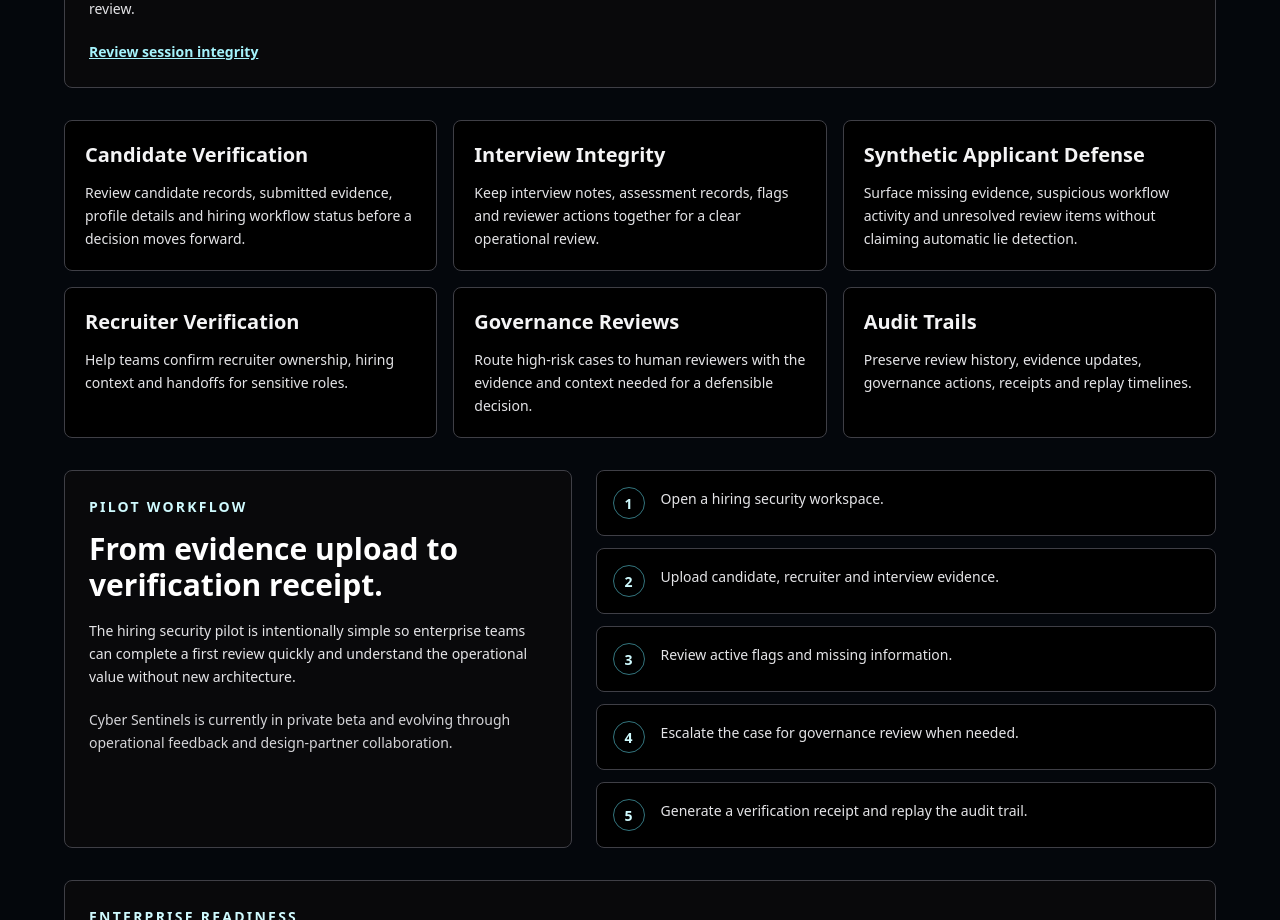
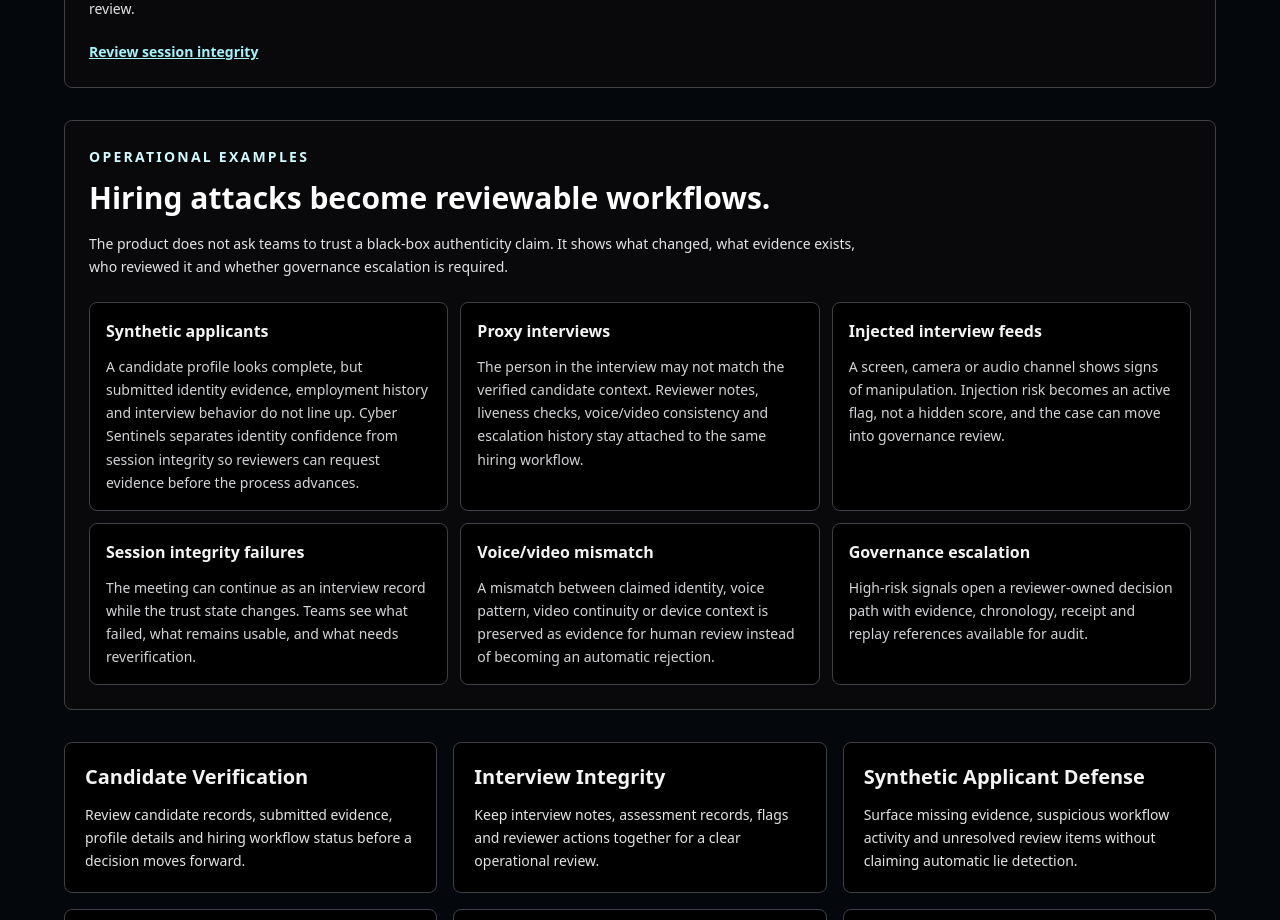
Before and after one commit to emeaexecutive/Cyber-Sentinels-V2, a Next.js app: page /enterprise/hiring-security in a window 1280 px wide. Shown: the part 840-1760 px from the top of the page. Built offline with nearby package versions, Linux system fonts and the light colour scheme; no server answers.

Commit message:
Refine enterprise confidence and operational trust proof

```diff
--- a/app/enterprise/hiring-security/page.tsx
+++ b/app/enterprise/hiring-security/page.tsx
@@ -30,6 +30,32 @@ const capabilities = [
   ],
 ];
 
+const riskExamples = [
+  [
+    "Synthetic applicants",
+    "A candidate profile looks complete, but submitted identity evidence, employment history and interview behavior do not line up. Cyber Sentinels separates identity confidence from session integrity so reviewers can request evidence before the process advances.",
+  ],
+  [
+    "Proxy interviews",
+    "The person in the interview may not match the verified candidate context. Reviewer notes, liveness checks, voice/video consistency and escalation history stay attached to the same hiring workflow.",
+  ],
+  [
+    "Injected interview feeds",
+    "A screen, camera or audio channel shows signs of manipulation. Injection risk becomes an active flag, not a hidden score, and the case can move into governance review.",
+  ],
+  [
+    "Session integrity failures",
+    "The meeting can continue as an interview record while the trust state changes. Teams see what failed, what remains usable, and what needs reverification.",
+  ],
+  [
+    "Voice/video mismatch",
+    "A mismatch between claimed identity, voice pattern, video continuity or device context is preserved as evidence for human review instead of becoming an automatic rejection.",
+  ],
+  [
+    "Governance escalation",
+    "High-risk signals open a reviewer-owned decision path with evidence, chronology, receipt and replay references available for audit.",
+  ],
+];
 const workflow = [
   "Open a hiring security workspace.",
   "Upload candidate, recruiter and interview evidence.",
@@ -91,6 +117,25 @@ export default function HiringSecurityPage() {
           </Link>
         </section>
 
+        <section className="mt-8 rounded-lg border border-zinc-800 bg-zinc-950 p-6">
+          <p className="text-sm font-semibold uppercase tracking-[0.16em] text-cyan-100">
+            Operational Examples
+          </p>
+          <h2 className="mt-3 text-3xl font-semibold">
+            Hiring attacks become reviewable workflows.
+          </h2>
+          <p className="mt-4 max-w-3xl text-sm leading-7 text-zinc-300">
+            The product does not ask teams to trust a black-box authenticity claim. It shows what changed, what evidence exists, who reviewed it and whether governance escalation is required.
+          </p>
+          <div className="mt-6 grid gap-3 md:grid-cols-2 lg:grid-cols-3">
+            {riskExamples.map(([title, body]) => (
+              <article key={title} className="rounded-lg border border-zinc-800 bg-black p-4">
+                <h3 className="font-semibold text-zinc-100">{title}</h3>
+                <p className="mt-3 text-sm leading-6 text-zinc-400">{body}</p>
+              </article>
+            ))}
+          </div>
+        </section>
         <section className="mt-8 grid gap-4 md:grid-cols-2 lg:grid-cols-3">
           {capabilities.map(([title, body]) => (
             <article key={title} className="rounded-lg border border-zinc-800 bg-black p-5">
--- a/app/trust-replay/page.tsx
+++ b/app/trust-replay/page.tsx
@@ -217,6 +217,8 @@ export default async function TrustReplayPage({ searchParams }: TrustReplayPageP
     decisions,
     auditLogs,
     relationships,
+    sessionIntegrity,
+    riskEvents,
     sessions,
   ] = await Promise.all([
     fetchRows(supabase, "trust_timeline_events", "*", 200),
@@ -225,6 +227,8 @@ export default async function TrustReplayPage({ searchParams }: TrustReplayPageP
     fetchRows(supabase, "decisions", "*", 120),
     fetchRows(supabase, "audit_logs", "*", 160),
     fetchRows(supabase, "trust_relationships", "*", 120),
+    fetchRows(supabase, "session_integrity_checks", "*", 120),
+    fetchRows(supabase, "interview_risk_events", "*", 120),
     fetchRows(supabase, "trust_replay_sessions", "*", 20) as Promise<ReplaySession[]>,
   ]);
   const aiSummaries = auditLogs.filter((row) =>
@@ -275,7 +279,7 @@ export default async function TrustReplayPage({ searchParams }: TrustReplayPageP
             point in time.
           </p>
           <p className="mt-3 max-w-3xl text-sm leading-7 text-zinc-500">
-            Replay is immutable and read-only. It never deletes historical trust
+            Trust changed quietly. Replay is immutable and read-only. It never deletes historical trust
             events, overwrites governance history, or mutates audit trails. AI
             may summarize replay context later, but AI does not rewrite
             operational history.
@@ -331,12 +335,13 @@ export default async function TrustReplayPage({ searchParams }: TrustReplayPageP
           </form>
         </section>
 
-        <section className="mt-8 grid gap-3 md:grid-cols-4">
+        <section className="mt-8 grid gap-3 md:grid-cols-5">
           {[
             ["Evidence", snapshot.evidence.length],
             ["Decisions", snapshot.decisions.length],
             ["Signals", snapshot.signals.length],
             ["Relationships", snapshot.relationships.length],
+            ["Session Events", sessionIntegrity.length + riskEvents.length],
           ].map(([label, value]) => (
             <div key={label} className="rounded-lg border border-zinc-800 bg-black p-4">
               <p className="text-sm text-zinc-500">{label}</p>
@@ -382,7 +387,7 @@ export default async function TrustReplayPage({ searchParams }: TrustReplayPageP
               {snapshot.posture.reverificationRecommended ? "Reverification recommended" : "Current posture reviewable"}
             </span>
           </div>
-          <div className="mt-5 grid gap-3 md:grid-cols-4">
+          <div className="mt-5 grid gap-3 md:grid-cols-5">
             {snapshot.posture.continuityChecks.map((check) => (
               <div key={check} className="rounded-lg border border-zinc-800 bg-zinc-950 p-3 text-sm text-zinc-300">
                 {check}
@@ -393,6 +398,22 @@ export default async function TrustReplayPage({ searchParams }: TrustReplayPageP
 
         <div className="mt-8 grid gap-6 lg:grid-cols-[1.4fr_1fr]">
           <TimelineReplay events={snapshot.timelineEvents} />
+          <section className="rounded-lg border border-zinc-800 bg-zinc-950 p-5">
+            <h2 className="text-xl font-semibold">Replay Proof Chain</h2>
+            <div className="mt-5 grid gap-3">
+              {[
+                ["Verification chronology", snapshot.timelineEvents.length ? "Timeline events preserve the order of workflow changes." : "No timeline events in this replay window."],
+                ["Session events", sessionIntegrity.length + riskEvents.length ? "Session integrity and risk events are visible for review." : "No session events in this replay window."],
+                ["Escalation history", snapshot.decisions.length ? "Governance decisions and reviewer actions are preserved." : "No governance decisions in this replay window."],
+                ["Evidence chain", snapshot.evidence.length ? "Evidence records can be reviewed beside decisions and audit history." : "No evidence records in this replay window."],
+              ].map(([title, copy]) => (
+                <div key={title} className="rounded-lg border border-zinc-800 bg-black p-4">
+                  <p className="font-medium text-zinc-100">{title}</p>
+                  <p className="mt-2 text-sm leading-6 text-zinc-500">{copy}</p>
+                </div>
+              ))}
+            </div>
+          </section>
           <section className="rounded-lg border border-zinc-800 bg-zinc-950 p-5">
             <h2 className="text-xl font-semibold">Replay Sessions</h2>
             <div className="mt-5 grid gap-3">
@@ -405,7 +426,7 @@ export default async function TrustReplayPage({ searchParams }: TrustReplayPageP
                     <p className="mt-3 text-xs text-zinc-600">
                       {session.generated_by ?? "user"} / {formatTimelineDate(session.created_at)}
                     </p>
-                    <p className="mt-3 text-xs text-cyan-300">Open replay →</p>
+                    <p className="mt-3 text-xs text-cyan-300">Open replay &gt;</p>
                   </Link>
                 ))
               ) : (
@@ -434,6 +455,11 @@ export default async function TrustReplayPage({ searchParams }: TrustReplayPageP
             empty="No signals existed in this replay window."
           />
           <ReplayList
+            title="Session Integrity"
+            rows={[...sessionIntegrity, ...riskEvents]}
+            empty="No session integrity or interview risk events existed in this replay window."
+          />
+          <ReplayList
             title="Audit History"
             rows={snapshot.auditLogs}
             empty="No audit events existed in this replay window."
--- a/app/trust/receipt/[id]/page.tsx
+++ b/app/trust/receipt/[id]/page.tsx
@@ -196,13 +196,11 @@ export default async function TrustReceiptPage({
                   "Explainable verification receipt recorded for operational governance review."}
               </p>
               <p className="mt-3 max-w-3xl rounded-lg border border-emerald-900 bg-black p-3 text-sm leading-6 text-emerald-100">
-                Verification receipt available. {nextReceiptAction}
+                Trust changed quietly. Verification receipt available. {nextReceiptAction}
               </p>
               <p className="mt-3 max-w-3xl text-sm leading-7 text-zinc-500">
-                Cyber Sentinels creates explainable verification receipts and
-                operational trust evidence chains. Receipts preserve review
-                context; they are not blockchain records or automatic trust
-                decisions.
+                Cyber Sentinels creates printable, export-ready verification receipts and
+                operational trust evidence chains. Receipts preserve evidence summaries, audit references, reviewer actions and governance chronology; they are not blockchain records or automatic trust decisions.
               </p>
               <div className="mt-5 max-w-3xl">
                 <OnboardingHint area="receipt" />
@@ -212,6 +210,7 @@ export default async function TrustReceiptPage({
               <StatusBadge status={receipt.verification_status ?? "pending"} />
               <StatusBadge status={receipt.confidence_level ?? "In Review"} />
               <PrintReceiptButton />
+              <span className="rounded-full border border-zinc-700 px-3 py-1 text-xs text-zinc-400 print:hidden">Save as PDF from print</span>
             </div>
           </div>
         </section>
@@ -252,6 +251,9 @@ export default async function TrustReceiptPage({
                 Enterprise verification outcome
               </p>
               <h2 className="mt-2 text-xl font-semibold">Reviewable verification record</h2>
+              <p className="mt-2 max-w-3xl text-sm leading-6 text-zinc-400 print:text-zinc-700">
+                Enterprise proof stays readable: what was checked, where the session changed, which evidence is attached, who reviewed the case and what remains pending.
+              </p>
             </div>
             <Link
               href={`/replay/${receipt.subject_id}`}
@@ -363,7 +365,7 @@ export default async function TrustReceiptPage({
           </section>
 
           <section className="rounded-lg border border-zinc-800 bg-zinc-950 p-5">
-            <h2 className="text-xl font-semibold">Verification Timeline</h2>
+            <h2 className="text-xl font-semibold">Verification Chronology</h2>
             <div className="mt-5 grid gap-3">
               {(timeline ?? []).length ? (
                 (timeline ?? []).map((event) => (
@@ -382,7 +384,7 @@ export default async function TrustReceiptPage({
           </section>
 
           <section className="rounded-lg border border-zinc-800 bg-zinc-950 p-5">
-            <h2 className="text-xl font-semibold">Governance State</h2>
+            <h2 className="text-xl font-semibold">Reviewer Actions</h2>
             <div className="mt-5 grid gap-3">
               {(governanceActions ?? []).length ? (
                 (governanceActions ?? []).map((action) => (
@@ -392,7 +394,7 @@ export default async function TrustReceiptPage({
                       <StatusBadge status={action.action_status ?? "pending"} />
                     </div>
                     <p className="mt-2 text-sm leading-6 text-zinc-500">
-                      {action.resolution_notes ?? "Human governance action remains reviewable."}
+                      {action.resolution_notes ?? action.action_type ?? "Human governance action remains reviewable."}
                     </p>
                   </article>
                 ))
```
Also changed, not shown: app/dashboard/page.tsx (+16 -13 lines), 1 other file (tests, documents, lock files or other folders).
